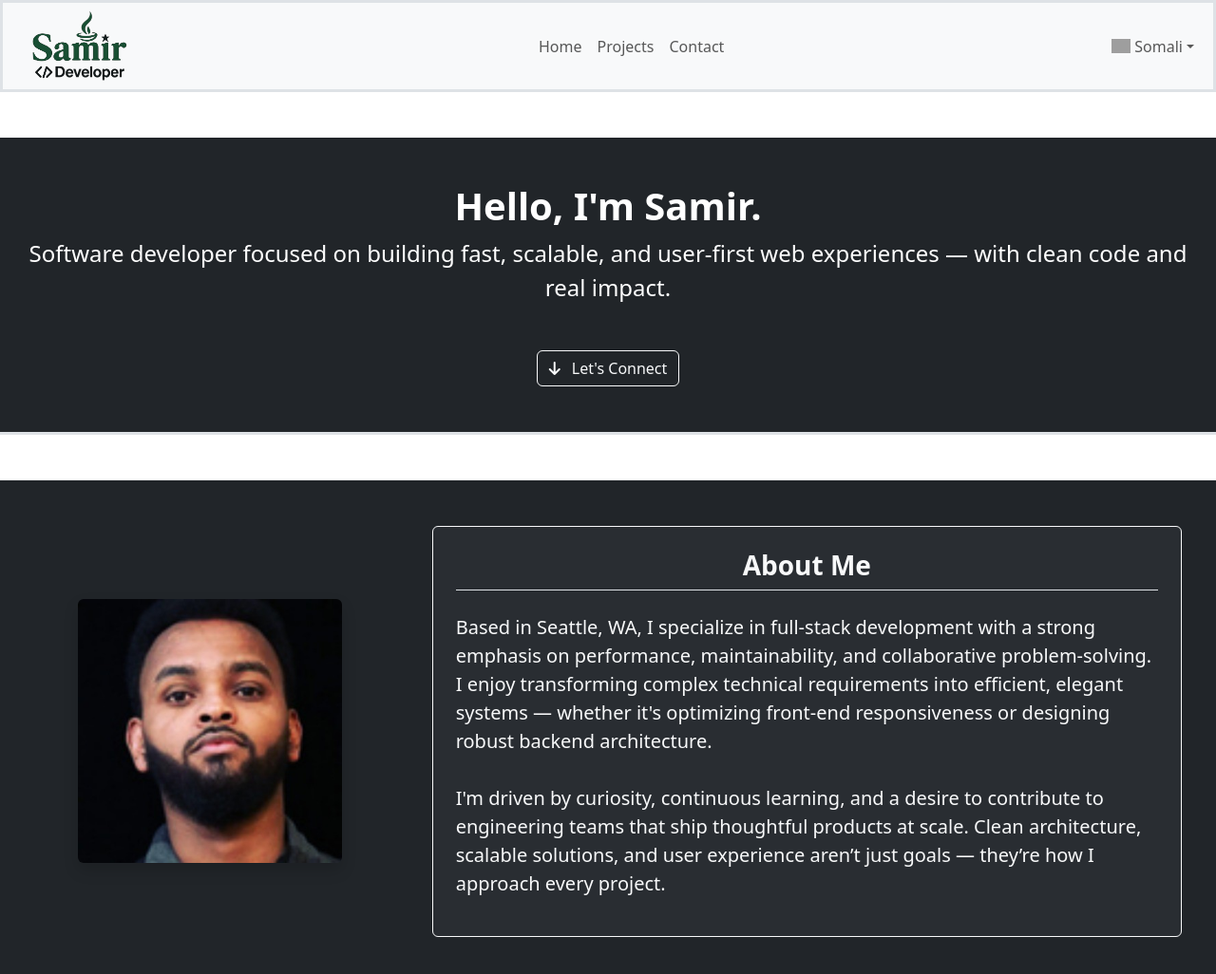
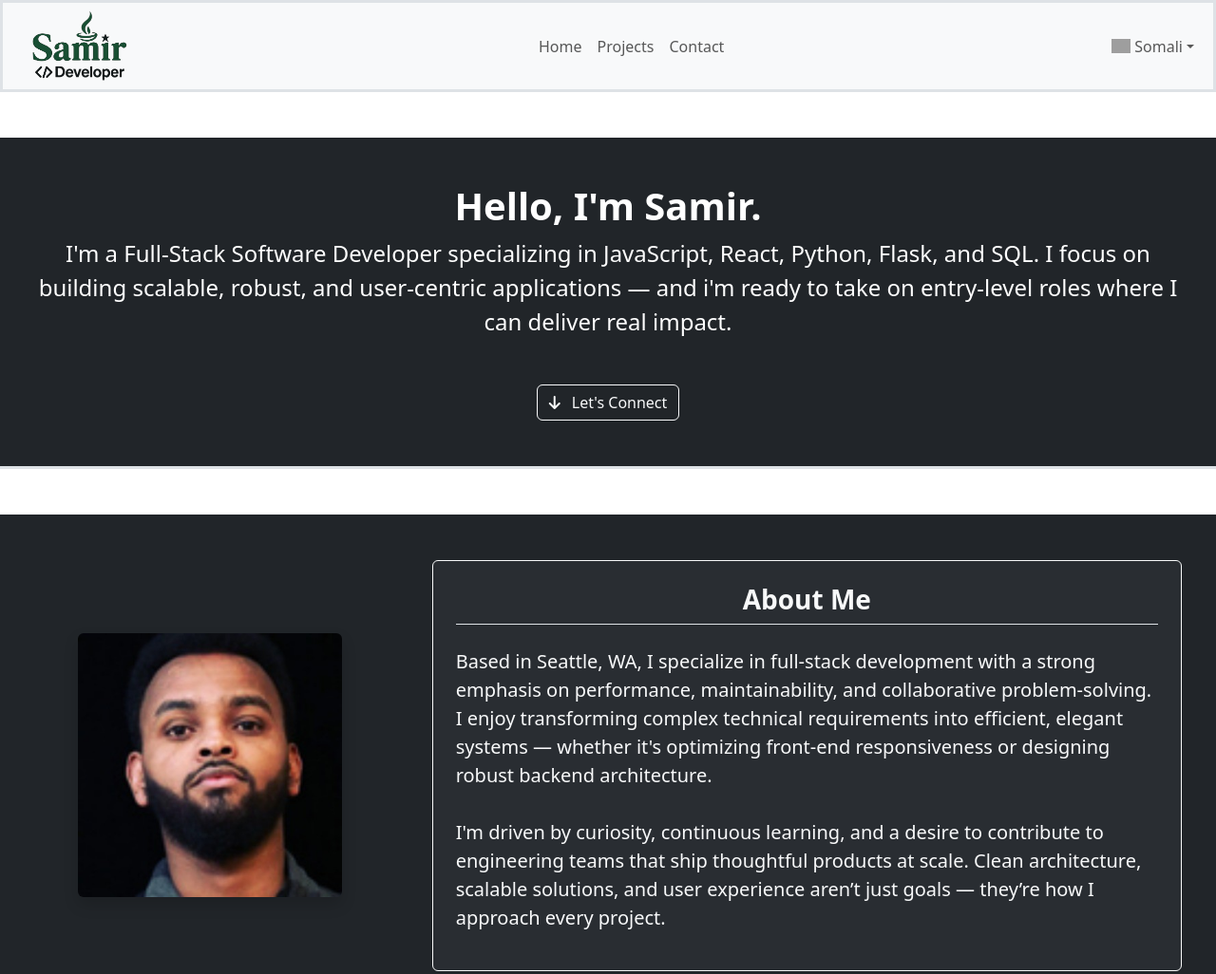
Before and after one commit to SamiirDeveloper/portfolio, a plain HTML site: page PORTFOLIO/index.html in a window 1280 px wide. Shown: the top 1026 px of the page at 95% size. Drawn offline with nearby package versions, Linux system fonts and the light colour scheme; grey boxes are pictures that could not be loaded.

Commit message:
Polished site intro

```diff
--- a/PORTFOLIO/index.html
+++ b/PORTFOLIO/index.html
@@ -81,8 +81,8 @@
             <div class="container-fluid px-4">
                 <h1 id="title" class="fw-bold">Hello,&nbsp;I'm Samir.</h1>
                 <p class="lead fs-4 text-center mb-4">
-                    Software developer focused on building fast, scalable, and user-first web experiences — with clean
-                    code and real impact.
+                      I'm a Full-Stack Software Developer specializing in JavaScript, React, Python, Flask, and SQL.
+  I focus on building scalable, robust, and user-centric applications — and i'm ready to take on entry-level roles where I can deliver real impact.
                 </p>
                 <a href="https://www.linkedin.com/in/samiirdeveloper/" class="btn btn-outline-light mt-4" target="_blank">
                     <i class="fas fa-arrow-down me-2"></i> Let's Connect
```
